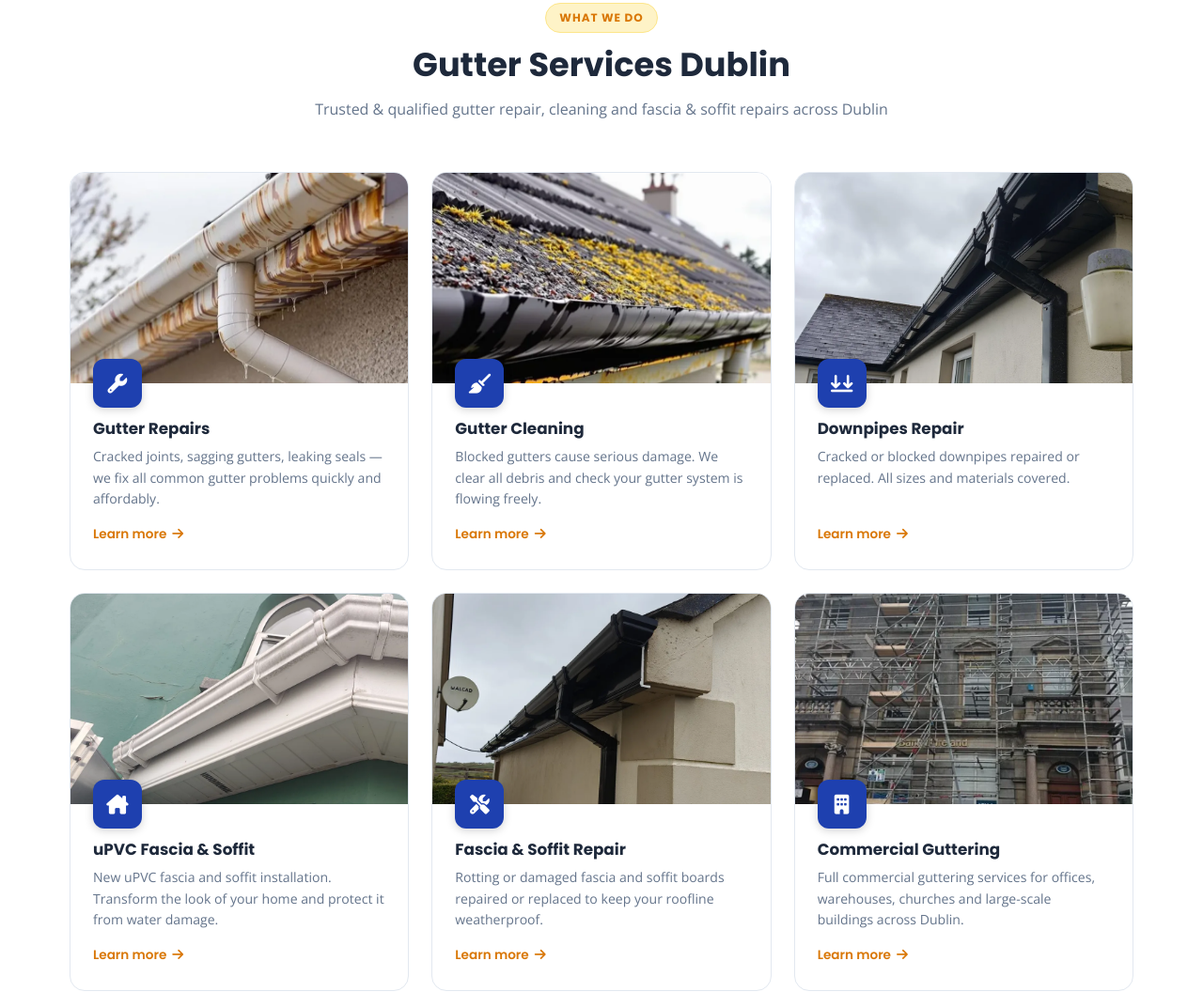
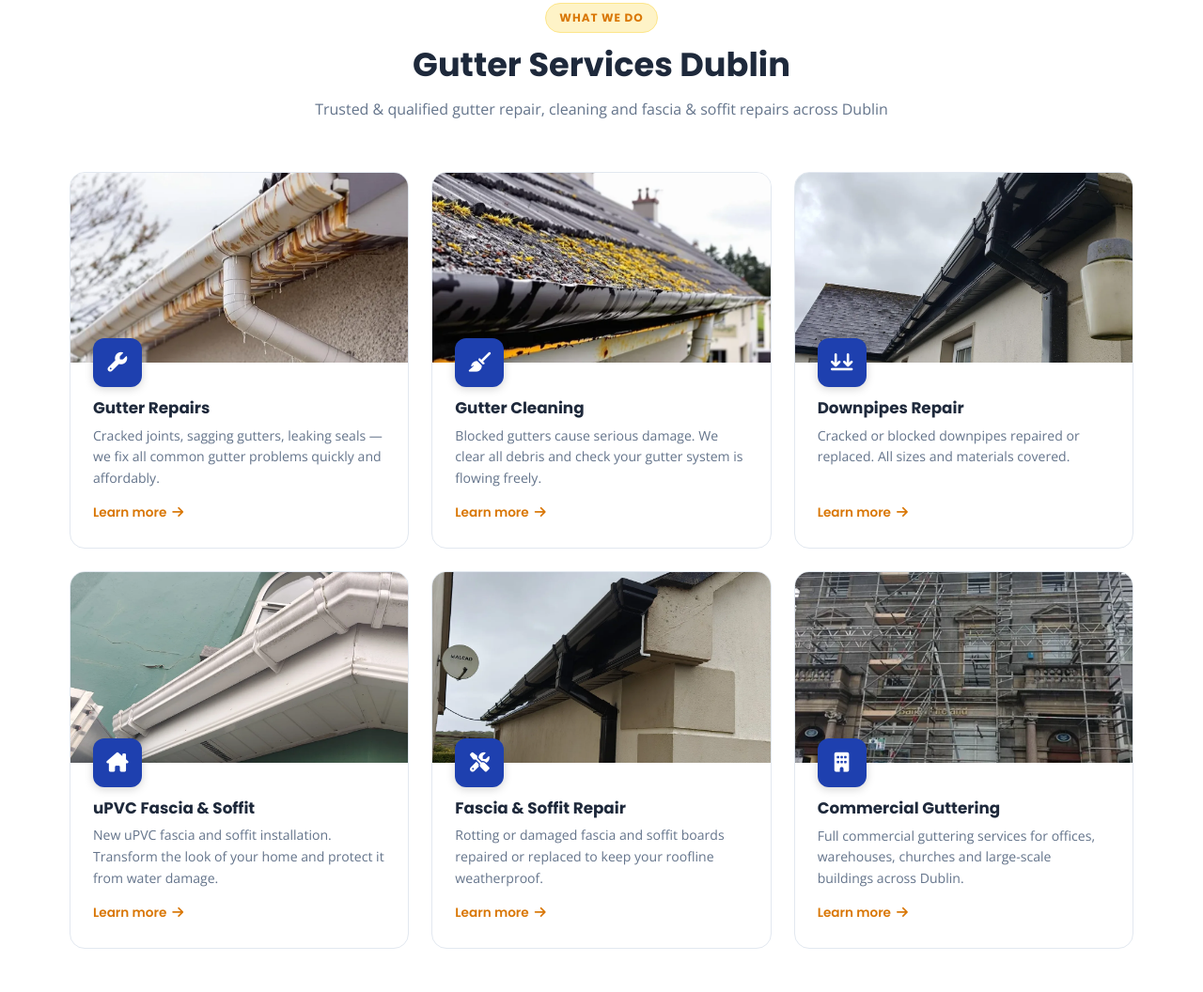
Before and after one commit to patricfoley-hash/recommendedroofers.ie, a plain HTML site: page dublingutter/index.html in a window 1280 px wide. Shown: the part 1112-2168 px from the top of the page at 94% size. Drawn offline with nearby package versions, Linux system fonts and the light colour scheme; a script that the page names is missing.

Commit message:
fix(dublingutter): shorter service images, service-named files
Same photos, cut to 16:9 instead of 16:10 (cards) and 4:3 (services.html
detail blocks) — the cards were running too tall. Homepage card height
drops from 470px to 402px.

Images are re-cut from the original sources rather than re-cropping the
4:3 files, so no quality is lost. Filenames now name the service they
promote (gutter-repairs-dublin.webp, etc.) rather than being generic.

Co-Authored-By: Claude Opus 5 <noreply@anthropic.com>

```diff
--- a/dublingutter/index.html
+++ b/dublingutter/index.html
@@ -130,7 +130,7 @@
       <div class="services-grid">
         <a href="/gutter-repairs" class="service-card has-photo">
           <div class="service-photo">
-            <img src="/images/services/gutter-repairs.webp" alt="Leaking, rust-stained gutter and downpipe in need of repair on a Dublin home" width="1000" height="750" loading="lazy" decoding="async" />
+            <img src="/images/services/gutter-repairs-dublin.webp" alt="Leaking, rust-stained gutter and downpipe in need of repair on a Dublin home" width="1200" height="675" loading="lazy" decoding="async" />
             </div>
           <div class="service-body">
             <div class="service-icon"><i class="fas fa-wrench"></i></div>
@@ -141,7 +141,7 @@
         </a>
         <a href="/gutter-cleaning" class="service-card has-photo">
           <div class="service-photo">
-            <img src="/images/services/gutter-cleaning.webp" alt="Gutter blocked with moss and roof debris before cleaning" width="1000" height="750" loading="lazy" decoding="async" />
+            <img src="/images/services/gutter-cleaning-dublin.webp" alt="Gutter blocked with moss and roof debris before cleaning" width="1200" height="675" loading="lazy" decoding="async" />
             </div>
           <div class="service-body">
             <div class="service-icon"><i class="fas fa-broom"></i></div>
@@ -152,7 +152,7 @@
         </a>
         <a href="/downpipes" class="service-card has-photo">
           <div class="service-photo">
-            <img src="/images/services/downpipes.webp" alt="New black downpipe and gutter fitted to the side of a house" width="1000" height="750" loading="lazy" decoding="async" />
+            <img src="/images/services/downpipes-dublin.webp" alt="New black downpipe and gutter fitted to the side of a house" width="1200" height="675" loading="lazy" decoding="async" />
             </div>
           <div class="service-body">
             <div class="service-icon"><i class="fas fa-arrows-down-to-line"></i></div>
@@ -163,7 +163,7 @@
         </a>
         <a href="/fascia-soffit" class="service-card has-photo">
           <div class="service-photo">
-            <img src="/images/services/fascia-soffit-upvc.webp" alt="White uPVC gutter, downpipe and vented soffit on a Dublin roofline" width="1000" height="750" loading="lazy" decoding="async" />
+            <img src="/images/services/fascia-soffit-upvc-dublin.webp" alt="White uPVC gutter, downpipe and vented soffit on a Dublin roofline" width="1200" height="675" loading="lazy" decoding="async" />
             </div>
           <div class="service-body">
             <div class="service-icon"><i class="fas fa-house-chimney"></i></div>
@@ -174,7 +174,7 @@
         </a>
         <a href="/fascia-soffit" class="service-card has-photo">
           <div class="service-photo">
-            <img src="/images/services/fascia-soffit-repair.webp" alt="Black fascia, soffit, gutter and downpipe fitted along a roofline" width="1000" height="750" loading="lazy" decoding="async" />
+            <img src="/images/services/fascia-soffit-repair-dublin.webp" alt="Black fascia, soffit, gutter and downpipe fitted along a roofline" width="1200" height="675" loading="lazy" decoding="async" />
             </div>
           <div class="service-body">
             <div class="service-icon"><i class="fas fa-tools"></i></div>
@@ -185,7 +185,7 @@
         </a>
         <a href="/commercial-guttering" class="service-card has-photo">
           <div class="service-photo">
-            <img src="/images/services/commercial-guttering.webp" alt="Scaffolded period commercial building during guttering and roofline works" width="1000" height="750" loading="lazy" decoding="async" />
+            <img src="/images/services/commercial-guttering-dublin.webp" alt="Scaffolded period commercial building during guttering and roofline works" width="1200" height="675" loading="lazy" decoding="async" />
             </div>
           <div class="service-body">
             <div class="service-icon"><i class="fas fa-building"></i></div>
--- a/dublingutter/style.css
+++ b/dublingutter/style.css
@@ -178,7 +178,7 @@ ul { list-style: none; }
 
 /* Photo variant — opt-in, so plain .service-card elsewhere is untouched */
 .service-card.has-photo { padding: 0; overflow: hidden; }
-.service-photo { position: relative; aspect-ratio: 16 / 10; background: var(--blue-xlight); overflow: hidden; }
+.service-photo { position: relative; aspect-ratio: 16 / 9; background: var(--blue-xlight); overflow: hidden; }
 .service-photo img { width: 100%; height: 100%; object-fit: cover; display: block; transition: transform var(--transition); }
 .service-card.has-photo:hover .service-photo img { transform: scale(1.05); }
 .service-card.has-photo .service-icon { position: absolute; top: -26px; left: 24px; margin-bottom: 0; box-shadow: 0 2px 10px rgba(0,0,0,0.18); }
@@ -295,7 +295,7 @@ ul { list-style: none; }
 .service-detail:last-child { border-bottom: none; }
 .service-detail.reverse { direction: rtl; }
 .service-detail.reverse > * { direction: ltr; }
-.service-detail-img { background: var(--blue-xlight); border-radius: var(--radius-lg); aspect-ratio: 4/3; display: flex; align-items: center; justify-content: center; overflow: hidden; }
+.service-detail-img { background: var(--blue-xlight); border-radius: var(--radius-lg); aspect-ratio: 16/9; display: flex; align-items: center; justify-content: center; overflow: hidden; }
 .service-detail-img i { font-size: 5rem; color: var(--blue-light); }
 .service-detail-img img { width: 100%; height: 100%; object-fit: cover; display: block; }
 .service-detail-content h2 { font-size: 1.7rem; margin-bottom: 14px; }
```
Also changed, not shown: dublingutter/services.html (+6 -6 lines), dublingutter/images/services/commercial-guttering-dublin.webp (added), dublingutter/images/services/commercial-guttering.webp (deleted), dublingutter/images/services/downpipes-dublin.webp (added), dublingutter/images/services/downpipes.webp (deleted), dublingutter/images/services/fascia-soffit-repair-dublin.webp (added), dublingutter/images/services/fascia-soffit-repair.webp (deleted), dublingutter/images/services/fascia-soffit-upvc-dublin.webp (added), dublingutter/images/services/fascia-soffit-upvc.webp (deleted), dublingutter/images/services/gutter-cleaning-dublin.webp (added), dublingutter/images/services/gutter-cleaning.webp (deleted), dublingutter/images/services/gutter-repairs-dublin.webp (added), dublingutter/images/services/gutter-repairs.webp (deleted).
